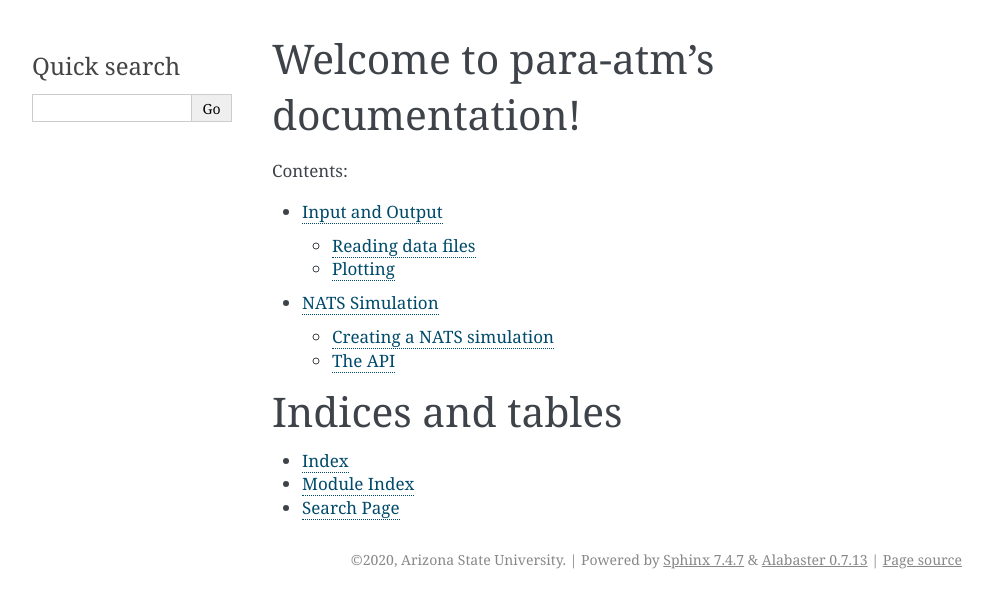
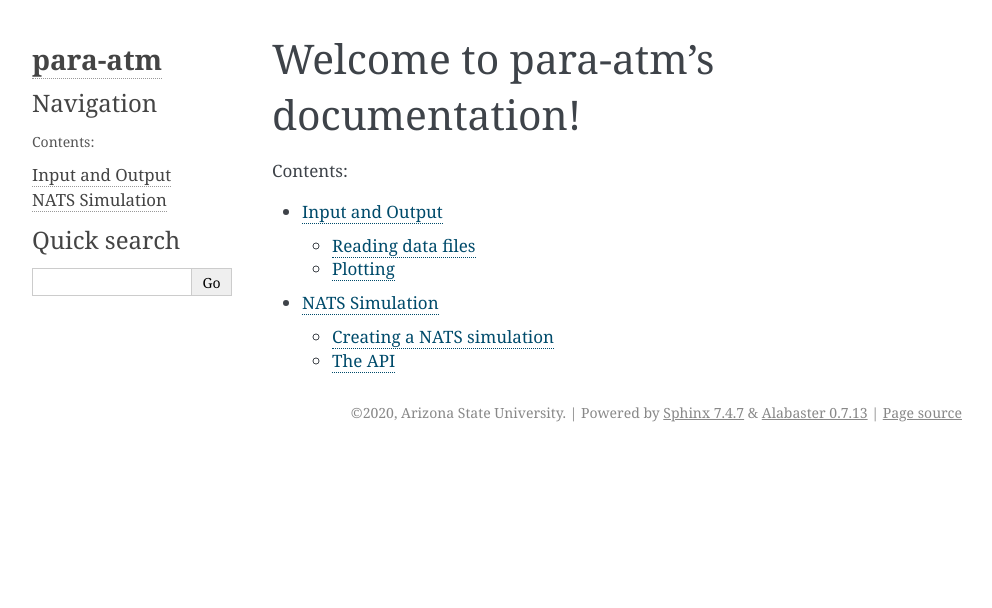
Before and after one commit to ymlasu/para-atm, a Sphinx documentation site: the page built from docs/index.rst, in a window 1280 px wide. Shown: the top 608 px of the page, without its empty margins (148-1140 px from the left). Built offline with Sphinx 7.4.7, drawn with Linux system fonts in a browser that asks for light colours.

Commit message:
Adjustments to sphinx html output
Add sidebar, remove indices and tables section

```diff
--- a/docs/conf.py
+++ b/docs/conf.py
@@ -103,6 +103,8 @@ html_static_path = ['_static']
 # refs: http://alabaster.readthedocs.io/en/latest/installation.html#sidebars
 html_sidebars = {
     '**': [
+        'about.html',
+        'navigation.html',
         'relations.html',  # needs 'show_related': True theme option to display
         'searchbox.html',
     ]
--- a/docs/index.rst
+++ b/docs/index.rst
@@ -12,12 +12,3 @@ Welcome to para-atm's documentation!
 
    src/io
    src/nats
-
-
-
-Indices and tables
-==================
-
-* :ref:`genindex`
-* :ref:`modindex`
-* :ref:`search`
```
